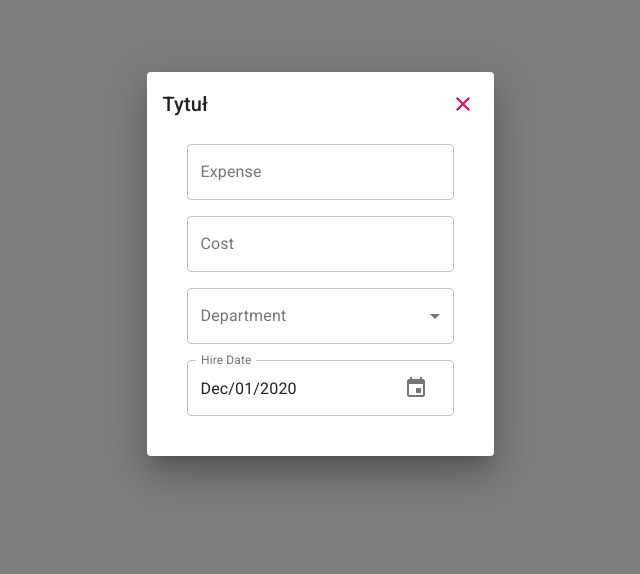
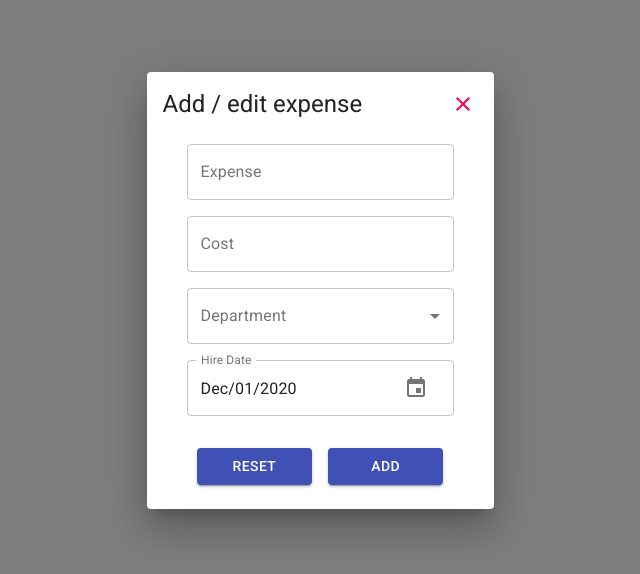
Before and after one commit to mateusz24polok/budget-manager-app, a React (Create React App) app: page / in a window 1280 px wide. Shown: the top 574 px of the page, without its empty margins (320-960 px from the left). Built offline with nearby package versions, Linux system fonts and the light colour scheme.

Commit message:
AddExpenseButton has been replaced with reusable DialogButton which is used Modal component

```diff
--- /dev/null
+++ b/src/components/atoms/DialogButton/index.tsx
@@ -0,0 +1,27 @@
+import { Button } from "@material-ui/core";
+import React from "react";
+
+interface DialogButtonProps {
+  onClick: () => void;
+  startIcon?: React.ReactNode;
+  color?: "inherit" | "primary" | "secondary" | "default" | undefined
+  variant?: "text" | "outlined" | "contained" | undefined
+  children?: React.ReactText;
+  fullWidth?: boolean;
+}
+
+const DialogButton: React.FC<DialogButtonProps> = ({ onClick, startIcon, color, variant, children, fullWidth }) => {
+  return (
+    <Button
+      onClick={onClick}
+      startIcon={startIcon}
+      color={color}
+      variant={variant}
+      fullWidth={fullWidth}
+    >
+      {children}
+    </Button>
+  );
+};
+
+export default DialogButton;
--- a/src/components/organisms/Form/index.tsx
+++ b/src/components/organisms/Form/index.tsx
@@ -1,12 +1,10 @@
 import React from "react";
 import {
   TextField,
-  Paper,
   FormControl,
   InputLabel,
   MenuItem,
   Select,
-  Typography,
   makeStyles,
   Theme,
 } from "@material-ui/core";
@@ -33,21 +31,11 @@ const useStyles = makeStyles((theme: Theme) => ({
       flexDirection: "column",
     },
   },
-
-  pageContent: {
-    margin: theme.spacing(0),
-    padding: theme.spacing(2),
-    maxWidth: "600px",
-  },
 }));
 
 const Form = () => {
   const classes = useStyles();
   return (
-    // <Paper className={classes.pageContent}>
-    //   <Typography variant="h4" component="h2">
-    //     Add new / edit cost
-    //   </Typography>
       <form className={classes.root}>
         <TextField
           fullWidth
@@ -90,7 +78,6 @@ const Form = () => {
           />
         </MuiPickersUtilsProvider>
       </form>
-    // </Paper>
   );
 };
 
--- a/src/components/templates/Dialog/index.tsx
+++ b/src/components/templates/Dialog/index.tsx
@@ -2,16 +2,16 @@ import React from "react";
 import {
   Dialog as MuiDialog,
   DialogTitle,
-  DialogContentText,
   DialogContent,
   DialogActions,
-  Button,
+  Grid,
   makeStyles,
   Theme,
   Typography,
 } from "@material-ui/core";
 import Form from "../../organisms/Form";
 import ActionButton from "../../atoms/ActionButton";
+import DialogButton from "../../atoms/DialogButton";
 import { Close } from "@material-ui/icons";
 
 const useStyles = makeStyles((theme: Theme) => ({
@@ -46,10 +46,10 @@ const Dialog = () => {
     >
       <DialogTitle className={classes.dialogTitle}>
         <div style={{ display: "flex" }}>
-          <Typography variant="h6" component="div" style={{ flexGrow: 1 }}>
-            Tytuł
+          <Typography variant="h5" component="h2" style={{ flexGrow: 1 }}>
+            Add / edit expense
           </Typography>
-          <ActionButton onClick={()=>{}} color="secondary">
+          <ActionButton onClick={() => {}} color="secondary">
             <Close />
           </ActionButton>
         </div>
@@ -57,6 +57,30 @@ const Dialog = () => {
       <DialogContent>
         <Form />
       </DialogContent>
+      <DialogActions>
+        <Grid container justify="center" spacing={2}>
+          <Grid item xs={5}>
+            <DialogButton
+              variant="contained"
+              onClick={handleClose}
+              color="primary"
+              fullWidth
+            >
+              Reset
+            </DialogButton>
+          </Grid>
+          <Grid item xs={5}>
+            <DialogButton
+              variant="contained"
+              onClick={handleClose}
+              color="primary"
+              fullWidth
+            >
+              Add
+            </DialogButton>
+          </Grid>
+        </Grid>
+      </DialogActions>
     </MuiDialog>
   );
 };
```
Also changed, not shown: src/components/atoms/AddExpenseButton/index.tsx (deleted, +0 -22 lines), src/components/molecules/Toolbar/index.tsx (+10 -2 lines).
